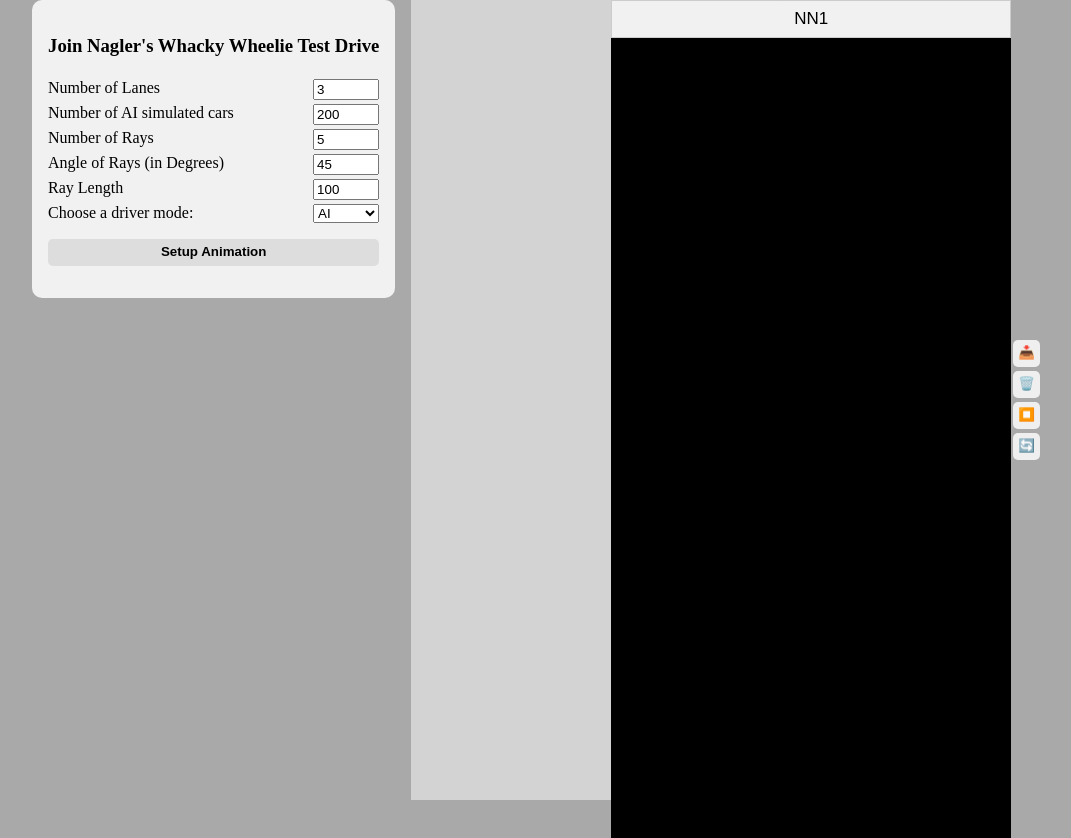
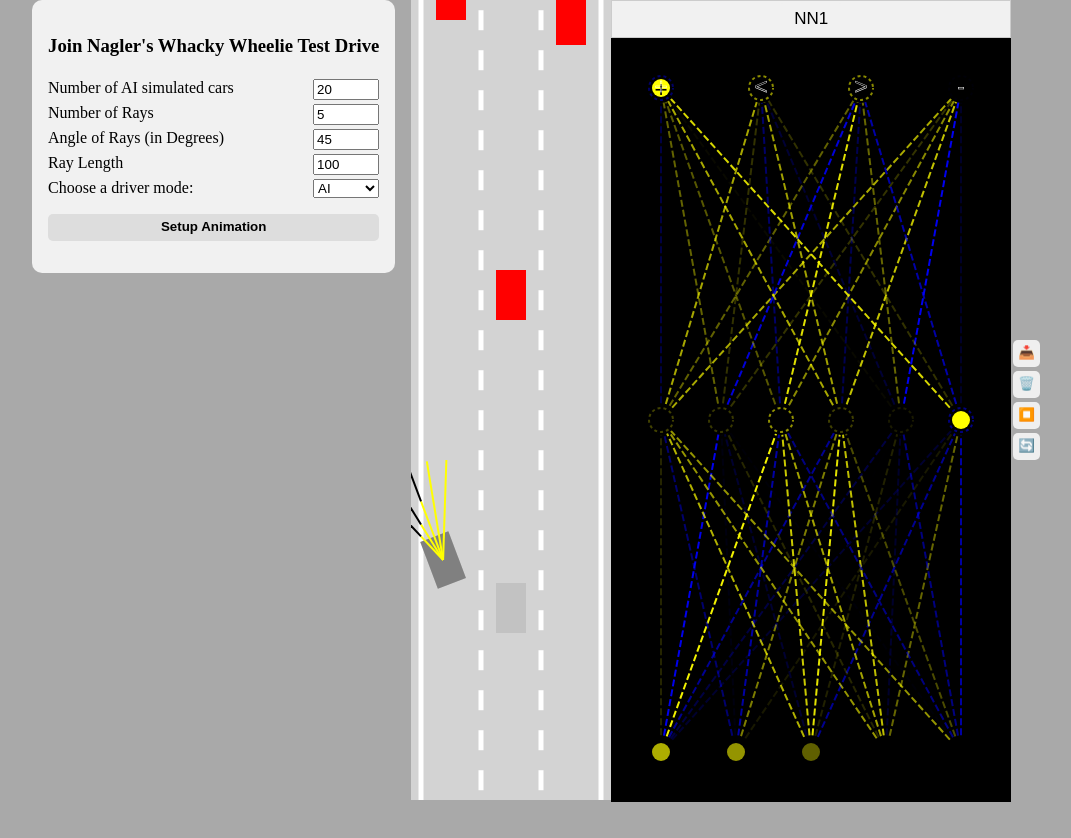
Before and after one commit to g-noth/intro-self-driving-cars, a website: page frontend/code/index.html in a window 1280 px wide. Shown: the whole page, without its empty margins (103-1174 px from the left). After the commit the page ends 802 px from the top, so only its background shows below. Drawn offline with nearby package versions, Linux system fonts and the light colour scheme.

Commit message:
fix input window stuff and random traffic

```diff
--- a/environment.yml
+++ b/environment.yml
@@ -5,6 +5,6 @@ dependencies:
 - numpy
 - matplotlib
 - pandas
-- pytorch
 - flask
+- flask_cors
 - requests
--- a/frontend/code/car.js
+++ b/frontend/code/car.js
@@ -23,7 +23,7 @@ class Car {
             // connect NN to car
             if(this.useJSNN){
                 this.nn = new NeuralNetwork(
-                    [this.sensor.rayCount,8,4]
+                    [this.sensor.rayCount,6,4]
                 );
             }
         }
--- a/frontend/code/index.html
+++ b/frontend/code/index.html
@@ -8,12 +8,8 @@
         <form class="form-settings">
             <h3 class="headline-form">Join Nagler's Whacky Wheelie Test Drive</h3>
             <div class="form-group">
-                <label for="lanes">Number of Lanes</label>
-                <input type="number" id="lanes" min="1" max="10" step="1" value="3">
-            </div>
-            <div class="form-group">
                 <label for="sim-cars">Number of AI simulated cars</label>
-                <input type="number" id="sim-cars" min="10" max="1000" step="10" value="200">
+                <input type="number" id="sim-cars" min="10" max="1000" step="10" value="20">
             </div>
             <div class="form-group">
                 <label for="rays">Number of Rays</label>
--- a/frontend/code/main.js
+++ b/frontend/code/main.js
@@ -8,16 +8,19 @@ const networkCanvas = document.getElementById('networkCanvas');
 networkCanvas.width = 400;
 networkCanvas.height = window.innerHeight;
 const networkCtx = networkCanvas.getContext('2d');
+// setup menu
+const laneCount = 3;
+const laneIndex = 1;
+
+const road = new Road(canvas.width / 2, canvas.width * 0.9);
 
 let isStopped = false;
 let animationFrame;
-
+// rayCount,raySpread,rayLength
 
 function setup(e){
-  e.preventDefault();
-
+  if (e) e.preventDefault();
   // get form input values
-  const laneCount = document.getElementById('lanes').value;
   const simAiCars = document.getElementById('sim-cars').value;
   const raysData = [
     document.getElementById('rays').value,
@@ -25,12 +28,9 @@ function setup(e){
     document.getElementById('length-rays').value
   ];
   const driveMode = document.getElementById('driver_moder').value;
-
-  const road = new Road(canvas.width / 2, canvas.width * 0.9, laneCount);
   const DRIVE_MODE = driveMode.toUpperCase(); // 'MAIN' = Keyboard, 'AI' = Neural Network
   let USE_PYTHON_NN = false;  // true = use Python NN, false = use JS NN
   const cars = generateCars(simAiCars);
-
   // initialize best car as first car of cohort
   let bestCar = cars[0];
 
@@ -45,14 +45,16 @@ function setup(e){
   }
 
   const traffic = [
-    new Car(road.getPositionCar(laneCount), -100, 30, 50, 'TRAFFIC',2),
-    new Car(road.getPositionCar(laneCount), -400, 30, 100, 'TRAFFIC',2),
-    new Car(road.getPositionCar(laneCount), -400, 30, 50, 'TRAFFIC',2),
-    new Car(road.getPositionCar(laneCount), -600, 30, 100, 'TRAFFIC',2),
-    new Car(road.getPositionCar(laneCount), -600, 30, 100, 'TRAFFIC',2),
-    new Car(road.getPositionCar(laneCount), -800, 30, 50, 'TRAFFIC',2),
-    new Car(road.getPositionCar(laneCount), -800, 30, 50, 'TRAFFIC',2),
-    new Car(road.getPositionCar(laneCount), -900, 30, 50, 'TRAFFIC',2),
+    new Car(road.getLaneCenter(1), -100, 30, 50, 'TRAFFIC',2),
+    new Car(road.getLaneCenter(2), -400, 30, 100, 'TRAFFIC',2),
+    new Car(road.getLaneCenter(0), -400, 30, 50, 'TRAFFIC',2),
+    new Car(road.getLaneCenter(1), -600, 30, 100, 'TRAFFIC',2),
+    new Car(road.getLaneCenter(2), -600, 30, 100, 'TRAFFIC',2),
+    new Car(road.getLaneCenter(0), -800, 30, 50, 'TRAFFIC',2),
+    new Car(road.getLaneCenter(2), -800, 30, 50, 'TRAFFIC',2),
+    new Car(road.getLaneCenter(0), -1000, 30, 50, 'TRAFFIC',2),
+    new Car(road.getLaneCenter(1), -1000, 30, 50, 'TRAFFIC',2),
+    new Car(road.getLaneCenter(2), -1200, 30, 50, 'TRAFFIC',2),
   ];
 
   document.getElementById('saveButton').addEventListener('click', save);
@@ -85,14 +87,13 @@ function setup(e){
   }
 
   function reload(){
-    console.log("hello")
     window.location.reload();
   }
 
   function generateCars(N){
     const cars = [];
     for(let i=1;i<N;i++){
-        cars.push(new Car(road.getLaneCenter(Math.ceil(laneCount/2)-1), 100, 30, 50, DRIVE_MODE,3, USE_PYTHON_NN, raysData));
+        cars.push(new Car(road.getLaneCenter(1), 100, 30, 50, DRIVE_MODE,3, USE_PYTHON_NN, raysData));
     }
     return cars;
   }
@@ -154,3 +155,4 @@ function setup(e){
     requestAnimationFrame(animate);
   }
 }
+document.addEventListener('DOMContentLoaded', setup);
```
Also changed, not shown: README.md, image.png (added), 1 other file.
